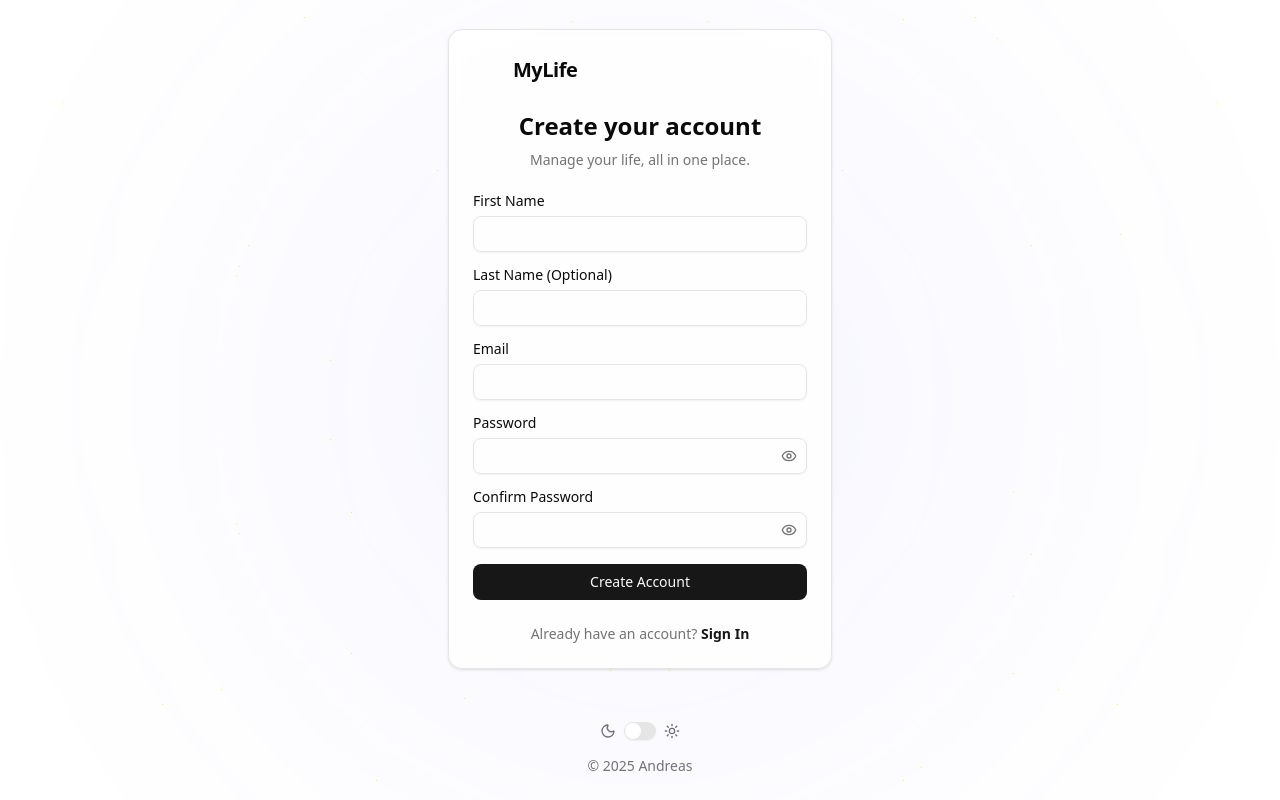
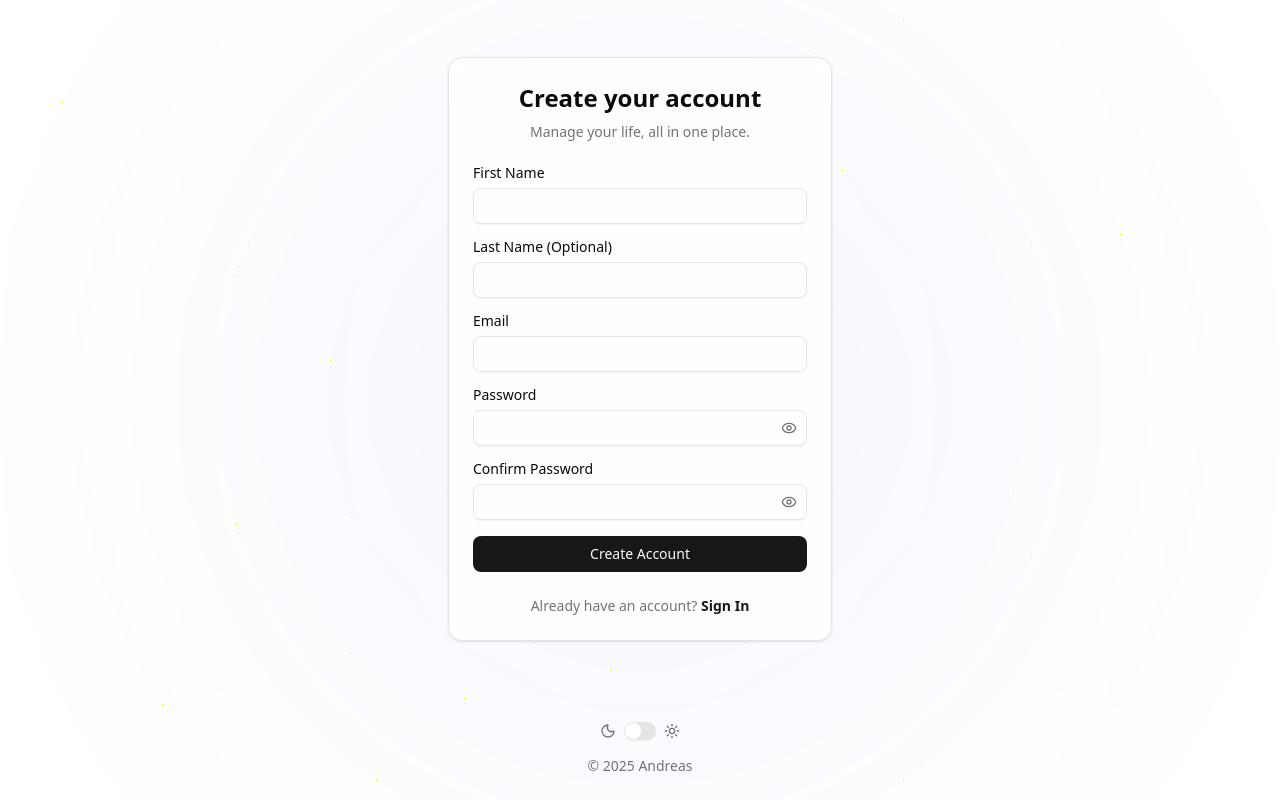
Before and after one commit to andrr64/MyLife-App, a Next.js app in the folder my-life-app/: page /auth/register in a window 1280 px wide. Built offline with nearby package versions, Linux system fonts and the light colour scheme.

Commit message:
feat: Remove app logo from auth pages
- Removed redundant app logo from login and register pages.

```diff
--- a/my-life-app/app/auth/login/page.tsx
+++ b/my-life-app/app/auth/login/page.tsx
@@ -117,13 +117,7 @@ const LoginPage: React.FC = () => {
                     <Card className="w-full bg-card/80 backdrop-blur-sm">
                         <CardHeader className="items-center text-center">
                             {/* Header disamakan dengan Register agar konsisten */}
-                            <div className="flex items-center mb-4">
-                                <svg viewBox="0 0 32 32" fill="none" xmlns="http://www.w3.org/2000/svg" className="w-8 h-8 mr-2">
-                                    <path d="M12.6667 4H7.11111C5.39289 4 4 5.39289 4 7.11111V12.6667C4 14.3855 5.39289 15.7778 7.11111 15.7778H12.6667C14.3855 15.7778 15.7778 14.3855 15.7778 12.6667V7.11111C15.7778 5.39289 14.3855 4 12.6667 4Z" fill="hsl(var(--primary))" />
-                                    <path d="M24.8889 16.2222H19.3333C17.6145 16.2222 16.2222 17.6145 16.2222 19.3333V24.8889C16.2222 26.6071 17.6145 28 19.3333 28H24.8889C26.6071 28 28 26.6071 28 24.8889V19.3333C28 17.6145 26.6071 16.2222 24.8889 16.2222Z" fill="hsl(var(--primary))" fillOpacity="0.6" />
-                                </svg>
-                                <span className="text-xl font-bold tracking-tight">{APP_NAME}</span>
-                            </div>
+
                             <CardTitle className="text-2xl">Sign in to MyLife</CardTitle>
                             <CardDescription>
                                 Welcome back. Log in to your life hub.
--- a/my-life-app/app/auth/register/page.tsx
+++ b/my-life-app/app/auth/register/page.tsx
@@ -126,25 +126,6 @@ const RegisterPage: React.FC = () => {
 
                     <Card className="w-full bg-card/80 backdrop-blur-sm">
                         <CardHeader className="items-center text-center">
-                            <div className="flex items-center mb-4">
-                                <svg viewBox="0 0 32 32" className="w-8 h-8 mr-2" fill="none">
-                                    <path d="M12.6667 4H7.11111C5.39289 4 4 5.39289 4 7.11111V12.6667C4
-                                            14.3855 5.39289 15.7778 7.11111 15.7778H12.6667C14.3855 15.7778
-                                            15.7778 14.3855 15.7778 12.6667V7.11111C15.7778 5.39289
-                                            14.3855 4 12.6667 4Z"
-                                        fill="hsl(var(--primary))" />
-                                    <path d="M24.8889 16.2222H19.3333C17.6145 16.2222 16.2222 17.6145
-                                            16.2222 19.3333V24.8889C16.2222 26.6071 17.6145 28
-                                            19.3333 28H24.8889C26.6071 28 28 26.6071
-                                            28 24.8889V19.3333C28 17.6145 26.6071
-                                            16.2222 24.8889 16.2222Z"
-                                        fill="hsl(var(--primary))"
-                                        fillOpacity="0.6"
-                                    />
-                                </svg>
-                                <span className="text-xl font-bold tracking-tight">{APP_NAME}</span>
-                            </div>
-
                             <CardTitle className="text-2xl">Create your account</CardTitle>
                             <CardDescription>Manage your life, all in one place.</CardDescription>
                         </CardHeader>
```
